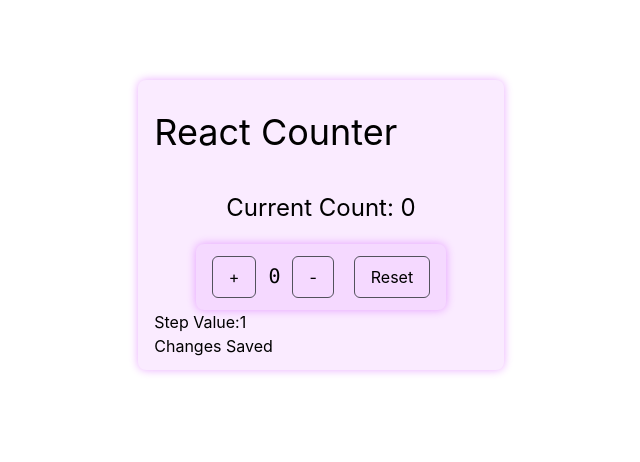
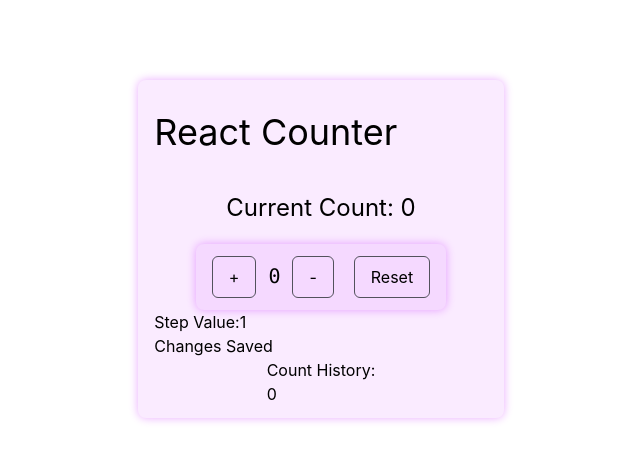
Before and after one commit to shanreed25/react-counter, a React (Vite) app: page / in a window 1280 px wide. Shown: the top 462 px of the page, without its empty margins (319-959 px from the left). Built offline with nearby package versions, Linux system fonts and the light colour scheme.

Commit message:
added history state that updates when the count state changes, then the list is diplayed on the screen

```diff
--- a/src/components/AdvanceCounter.tsx
+++ b/src/components/AdvanceCounter.tsx
@@ -10,18 +10,31 @@ const styles = {
   },
 };
 
+
 function AdvanceCounter() {
   const [count, setCount] = useState(0);
   const [step, setStep] = useState(1)
+  const [countHistory, setCountHistory] = useState([0])
 
   const numStep = Number(step)//e.target.value is a string so it needs to be converted to a number
 
   function decrement() {
-    setCount((prevCount) => prevCount - numStep);
+    /*
+    setCount((prevCount) => prevCount - numStep);//setCount schedules the change to -1
+    setCountHistory((prevHistory) => [...prevHistory, count])//setCountHistory adds 0 to the history, because count is still 0 in this function call
+    */
+
+    //calculate the updated count then use
+    // it for setCount ans setHistoryCount
+    const updatedCount = count - numStep
+    setCount(updatedCount);//setCount schedules the change
+    setCountHistory((prevHistory) => [...prevHistory, updatedCount])
   }
 
   function increment() {
-    setCount((prevCount) => prevCount + numStep);
+    const updatedCount = count + numStep
+    setCount(updatedCount);
+    setCountHistory((prevHistory) => [...prevHistory, updatedCount])
   }
 
   function handleStep(e: ChangeEvent<HTMLInputElement>){
@@ -57,6 +70,13 @@ function AdvanceCounter() {
         </div>
         <span>Changes Saved</span>
       </div>
+
+      <div>
+        <h3>Count History:</h3>
+        {countHistory.map((count) => (
+            <p>{count}</p>
+        ))}
+      </div>
     </div>
   );
 }
```
Also changed, not shown: 1 other file (tests, documents, lock files or other folders).
